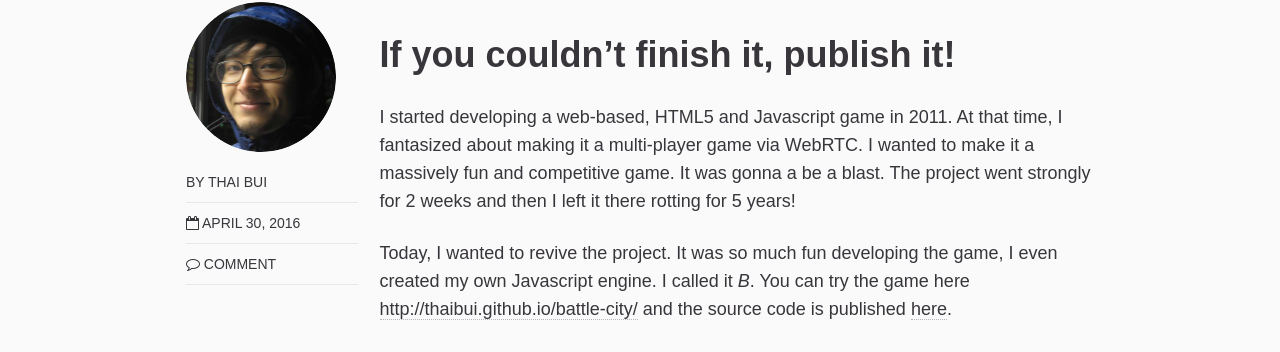
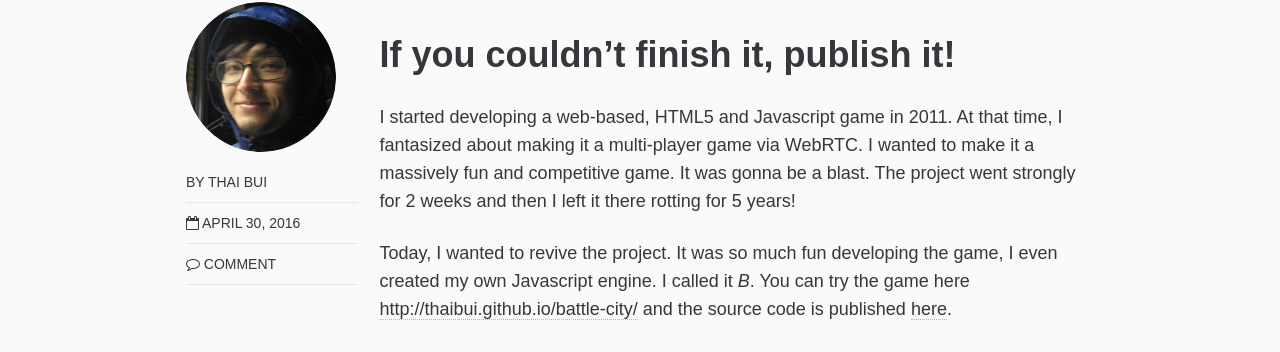
Before and after one commit to thaibui/thaibui.github.io, a Jekyll site: the page built from _posts/2016-04-30-bringing-battle-city-back.md, in a window 1280 px wide. Shown: the part 426-778 px from the top of the page. Built offline with Jekyll 4.4.1, drawn with Linux system fonts in a browser that asks for light colours; nearby versions of some CDN libraries; comment, search, counter and statistics services are not loaded.

```diff
--- a/_posts/2016-04-30-bringing-battle-city-back.md
+++ b/_posts/2016-04-30-bringing-battle-city-back.md
@@ -14,7 +14,7 @@ date: 2016-04-30T15:59:02-07:00
 
 I started developing a web-based, HTML5 and Javascript game in 2011. At
 that time, I fantasized about making it a multi-player game via WebRTC. I wanted
-to make it a massively fun and competitive game. It was gonna a be a blast. The
+to make it a massively fun and competitive game. It was gonna be a blast. The
 project went strongly for 2 weeks and then I left it there rotting for 5 years!
 
 Today, I wanted to revive the project. It was so much fun developing the game, I
```
